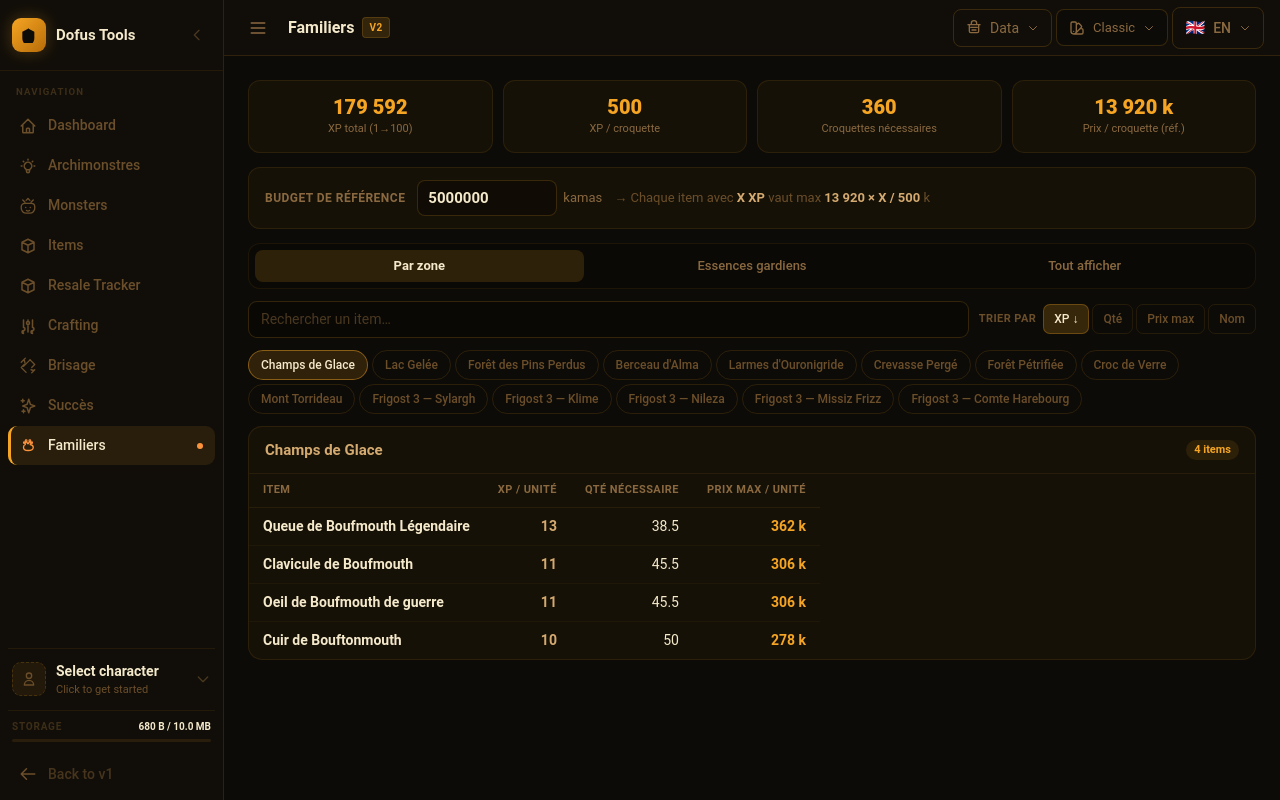
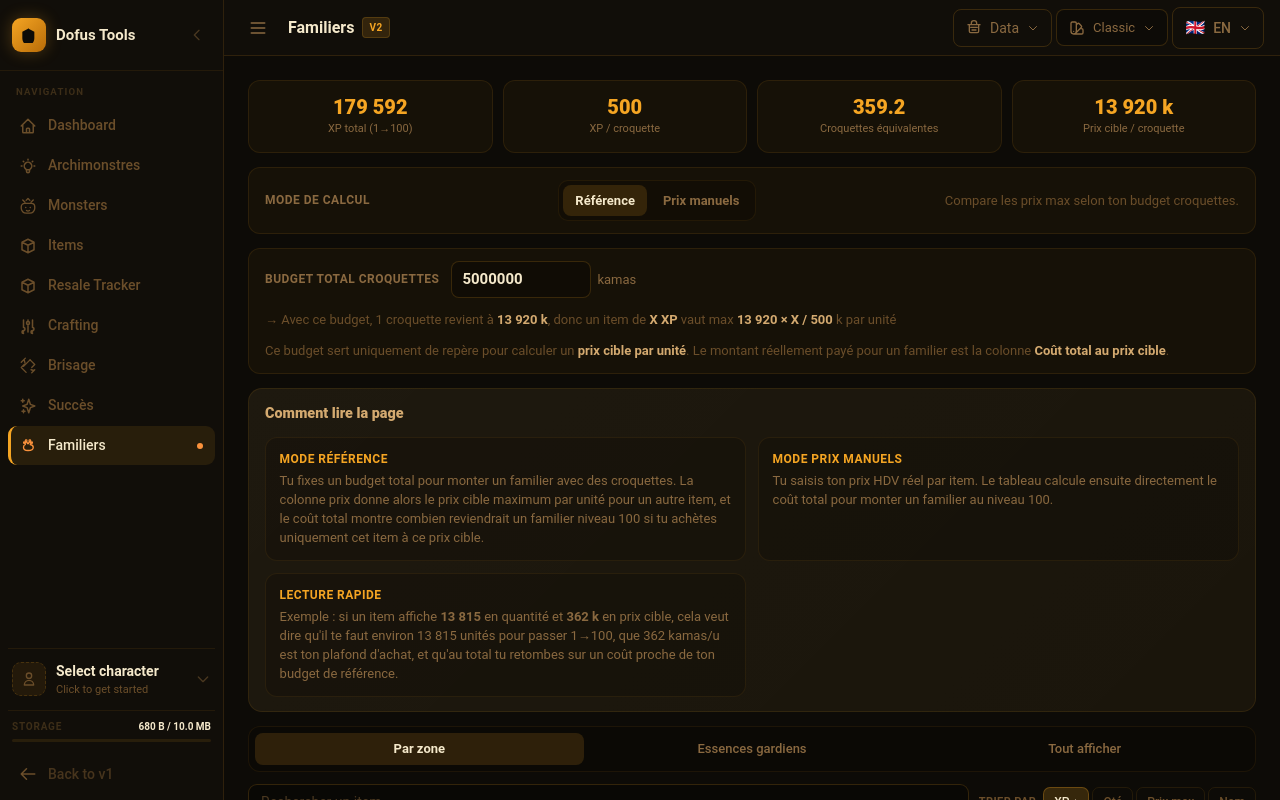
Before and after one commit to AyoubSen/dofus-planner, a Nuxt app: page /familiers in a window 1280 px wide. Built offline with nearby package versions, Linux system fonts and the light colour scheme.

Commit message:
corrected math in familiers page

```diff
--- a/app/pages/familiers.vue
+++ b/app/pages/familiers.vue
@@ -11,18 +11,29 @@
         <div class="fam-stat__label">XP / croquette</div>
       </div>
       <div class="fam-stat">
-        <div class="fam-stat__val">{{ Math.ceil(TOTAL_XP / XP_PER_KIBBLE) }}</div>
-        <div class="fam-stat__label">Croquettes nécessaires</div>
+        <div class="fam-stat__val">{{ fmtQty(KIBBLE_COUNT) }}</div>
+        <div class="fam-stat__label">Croquettes équivalentes</div>
       </div>
       <div class="fam-stat">
-        <div class="fam-stat__val">{{ fmt(Math.round(pricePerKibble)) }} k</div>
-        <div class="fam-stat__label">Prix / croquette (réf.)</div>
+        <div class="fam-stat__val">{{ pricingMode === 'reference' ? `${fmt(Math.round(pricePerKibble))} k` : `${manualPricedCount}` }}</div>
+        <div class="fam-stat__label">{{ pricingMode === 'reference' ? 'Prix cible / croquette' : 'Items avec prix saisi' }}</div>
       </div>
     </div>
 
     <!-- ── Budget control ────────────────────────────────────────── -->
-    <div class="fam-budget">
-      <span class="fam-budget__label">Budget de référence</span>
+    <div class="fam-budget fam-budget--mode">
+      <span class="fam-budget__label">Mode de calcul</span>
+      <div class="fam-mode-toggle">
+        <button class="fam-mode-toggle__btn" :class="{ 'fam-mode-toggle__btn--on': pricingMode === 'reference' }" @click="pricingMode = 'reference'">Référence</button>
+        <button class="fam-mode-toggle__btn" :class="{ 'fam-mode-toggle__btn--on': pricingMode === 'manual' }" @click="pricingMode = 'manual'">Prix manuels</button>
+      </div>
+      <span class="fam-budget__hint">
+        {{ pricingMode === 'reference' ? 'Compare les prix max selon ton budget croquettes.' : 'Saisis tes prix HDV et vois le coût réel pour monter un familier niveau 100.' }}
+      </span>
+    </div>
+
+    <div v-if="pricingMode === 'reference'" class="fam-budget">
+      <span class="fam-budget__label">Budget total croquettes</span>
       <div class="fam-budget__input-wrap">
         <input
           v-model.number="budget"
@@ -34,9 +45,39 @@
         <span class="fam-budget__unit">kamas</span>
       </div>
       <span class="fam-budget__hint">
-        → Chaque item avec <strong>X XP</strong> vaut max
-        <strong>{{ fmt(Math.round(pricePerKibble)) }} × X / {{ XP_PER_KIBBLE }}</strong> k
+        → Avec ce budget, 1 croquette revient à <strong>{{ fmt(Math.round(pricePerKibble)) }} k</strong>, donc un item de <strong>X XP</strong> vaut max
+        <strong>{{ fmt(Math.round(pricePerKibble)) }} × X / {{ XP_PER_KIBBLE }}</strong> k par unité
       </span>
+      <span class="fam-budget__hint fam-budget__hint--soft">
+        Ce budget sert uniquement de repère pour calculer un <strong>prix cible par unité</strong>. Le montant réellement payé pour un familier est la colonne
+        <strong>Coût total au prix cible</strong>.
+      </span>
+    </div>
+
+    <div v-else class="fam-budget">
+      <span class="fam-budget__label">Prix manuels</span>
+      <span class="fam-budget__hint">
+        Le coût niveau 100 = <strong>prix saisi × quantité nécessaire</strong>. Les valeurs sont sauvegardées localement.
+      </span>
+      <button class="fam-clear-btn" @click="clearManualPrices">Effacer les prix</button>
+    </div>
+
+    <div class="fam-guide">
+      <div class="fam-guide__title">Comment lire la page</div>
+      <div class="fam-guide__grid">
+        <div class="fam-guide__item">
+          <div class="fam-guide__label">Mode référence</div>
+          <div class="fam-guide__text">Tu fixes un budget total pour monter un familier avec des croquettes. La colonne prix donne alors le prix cible maximum par unité pour un autre item, et le coût total montre combien reviendrait un familier niveau 100 si tu achètes uniquement cet item à ce prix cible.</div>
+        </div>
+        <div class="fam-guide__item">
+          <div class="fam-guide__label">Mode prix manuels</div>
+          <div class="fam-guide__text">Tu saisis ton prix HDV réel par item. Le tableau calcule ensuite directement le coût total pour monter un familier au niveau 100.</div>
+        </div>
+        <div class="fam-guide__item">
+          <div class="fam-guide__label">Lecture rapide</div>
+          <div class="fam-guide__text">Exemple : si un item affiche <strong>13 815</strong> en quantité et <strong>362 k</strong> en prix cible, cela veut dire qu'il te faut environ 13 815 unités pour passer 1→100, que 362 kamas/u est ton plafond d'achat, et qu'au total tu retombes sur un coût proche de ton budget de référence.</div>
+        </div>
+      </div>
     </div>
 
     <!-- ── Tab selector ──────────────────────────────────────────── -->
@@ -108,7 +149,8 @@
               <th>Item</th>
               <th class="text-right">XP / unité</th>
               <th class="text-right">Qté nécessaire</th>
-              <th class="text-right">Prix max / unité</th>
+              <th class="text-right">{{ pricingMode === 'reference' ? 'Prix cible / unité' : 'Prix saisi / unité' }}</th>
+              <th class="text-right">{{ pricingMode === 'reference' ? 'Coût total au prix cible' : 'Coût total lvl 100' }}</th>
             </tr>
           </thead>
           <tbody>
@@ -116,10 +158,21 @@
               <td class="fam-item-name">{{ item.name }}</td>
               <td class="fam-num fam-xp text-right">{{ item.xp }}</td>
               <td class="fam-num text-right">{{ fmtQty(qtyNeeded(item.xp)) }}</td>
-              <td class="fam-num fam-price text-right">{{ fmt(maxPrice(item.xp)) }} k</td>
+              <td v-if="pricingMode === 'reference'" class="fam-num fam-price text-right">{{ fmt(maxPrice(item.xp)) }} k</td>
+              <td v-else class="text-right">
+                <input
+                  :value="manualPrices[item.name] ?? ''"
+                  type="number"
+                  min="0"
+                  step="1"
+                  class="fam-price-input"
+                  @input="setManualPrice(item.name, ($event.target as HTMLInputElement).value)"
+                />
+              </td>
+              <td class="fam-num fam-price text-right">{{ levelCostLabel(item) }}</td>
             </tr>
             <tr v-if="filteredZoneItems.length === 0">
-              <td colspan="4" class="fam-empty">Aucun item trouvé.</td>
+              <td colspan="5" class="fam-empty">Aucun item trouvé.</td>
             </tr>
           </tbody>
         </table>
@@ -140,7 +193,8 @@
               <th class="text-right">Niv. donjon</th>
               <th class="text-right">XP / unité</th>
               <th class="text-right">Qté nécessaire</th>
-              <th class="text-right">Prix max / unité</th>
+              <th class="text-right">{{ pricingMode === 'reference' ? 'Prix cible / unité' : 'Prix saisi / unité' }}</th>
+              <th class="text-right">{{ pricingMode === 'reference' ? 'Coût total au prix cible' : 'Coût total lvl 100' }}</th>
             </tr>
           </thead>
           <tbody>
@@ -149,10 +203,21 @@
               <td class="fam-num fam-lvl text-right">{{ item.dungeonLevel }}</td>
               <td class="fam-num fam-xp text-right">{{ item.xp }}</td>
               <td class="fam-num text-right">{{ fmtQty(qtyNeeded(item.xp)) }}</td>
-              <td class="fam-num fam-price text-right">{{ fmt(maxPrice(item.xp)) }} k</td>
+              <td v-if="pricingMode === 'reference'" class="fam-num fam-price text-right">{{ fmt(maxPrice(item.xp)) }} k</td>
+              <td v-else class="text-right">
+                <input
+                  :value="manualPrices[item.name] ?? ''"
+                  type="number"
+                  min="0"
+                  step="1"
+                  class="fam-price-input"
+                  @input="setManualPrice(item.name, ($event.target as HTMLInputElement).value)"
+                />
+              </td>
+              <td class="fam-num fam-price text-right">{{ levelCostLabel(item) }}</td>
             </tr>
             <tr v-if="filteredEssences.length === 0">
-              <td colspan="5" class="fam-empty">Aucune essence trouvée.</td>
+              <td colspan="6" class="fam-empty">Aucune essence trouvée.</td>
             </tr>
           </tbody>
         </table>
@@ -173,7 +238,8 @@
               <th>Zone / Source</th>
               <th class="text-right">XP / unité</th>
               <th class="text-right">Qté nécessaire</th>
-              <th class="text-right">Prix max / unité</th>
+              <th class="text-right">{{ pricingMode === 'reference' ? 'Prix cible / unité' : 'Prix saisi / unité' }}</th>
+              <th class="text-right">{{ pricingMode === 'reference' ? 'Coût total au prix cible' : 'Coût total lvl 100' }}</th>
             </tr>
           </thead>
           <tbody>
@@ -182,10 +248,21 @@
               <td class="fam-source">{{ item.source }}</td>
               <td class="fam-num fam-xp text-right">{{ item.xp }}</td>
               <td class="fam-num text-right">{{ fmtQty(qtyNeeded(item.xp)) }}</td>
-              <td class="fam-num fam-price text-right">{{ fmt(maxPrice(item.xp)) }} k</td>
+              <td v-if="pricingMode === 'reference'" class="fam-num fam-price text-right">{{ fmt(maxPrice(item.xp)) }} k</td>
+              <td v-else class="text-right">
+                <input
+                  :value="manualPrices[item.name] ?? ''"
+                  type="number"
+                  min="0"
+                  step="1"
+                  class="fam-price-input"
+                  @input="setManualPrice(item.name, ($event.target as HTMLInputElement).value)"
+                />
+              </td>
+              <td class="fam-num fam-price text-right">{{ levelCostLabel(item) }}</td>
             </tr>
             <tr v-if="filteredAllItems.length === 0">
-              <td colspan="5" class="fam-empty">Aucun item trouvé.</td>
+              <td colspan="6" class="fam-empty">Aucun item trouvé.</td>
             </tr>
           </tbody>
         </table>
@@ -206,6 +283,8 @@ const KIBBLE_COUNT = TOTAL_XP / XP_PER_KIBBLE
 
 const budget = ref(5_000_000)
 const pricePerKibble = computed(() => budget.value / KIBBLE_COUNT)
+const pricingMode = ref<'reference' | 'manual'>('reference')
+const manualPrices = ref<Record<string, number>>({})
 
 const TABS = [
   { id: 'zones', label: 'Par zone' },
@@ -218,15 +297,49 @@ const activeZone = ref(data.zones[0]?.id ?? '')
 const search = ref('')
 const sortBy = ref<'xp' | 'qty' | 'price' | 'name'>('xp')
 const sortDir = ref<'desc' | 'asc'>('desc')
+const MANUAL_PRICES_KEY = 'familiers_manual_prices_v1'
 
 const currentZone = computed(() => data.zones.find(z => z.id === activeZone.value) ?? null)
 
 // Formulas
-const qtyNeeded = (xp: number) => XP_PER_KIBBLE / xp
+const qtyNeeded = (xp: number) => TOTAL_XP / xp
 const maxPrice = (xp: number) => Math.round((pricePerKibble.value * xp) / XP_PER_KIBBLE)
+const referenceLevelCost = (item: { xp: number }) => Math.round(maxPrice(item.xp) * qtyNeeded(item.xp))
+const manualLevelCost = (item: { name: string; xp: number }) => {
+  const price = manualPrices.value[item.name]
+  if (!(typeof price === 'number') || price < 0) return null
+  return Math.round(price * qtyNeeded(item.xp))
+}
 
 const fmt = (n: number) => n.toLocaleString('fr-FR')
 const fmtQty = (n: number) => n % 1 === 0 ? n.toString() : n.toFixed(1)
+const manualPricedCount = computed(() =>
+  Object.values(manualPrices.value).filter((value) => typeof value === 'number' && value > 0).length
+)
+
+const setManualPrice = (itemName: string, value: string | number) => {
+  const raw = typeof value === 'number' ? String(value) : value
+  if (!raw.trim()) {
+    delete manualPrices.value[itemName]
+    return
+  }
+  const parsed = Number(raw)
+  if (!Number.isFinite(parsed) || parsed < 0) return
+  manualPrices.value[itemName] = Math.round(parsed)
+}
+
+const clearManualPrices = () => {
+  manualPrices.value = {}
+}
+
+const manualLevelCostLabel = (item: { name: string; xp: number }) => {
+  const total = manualLevelCost(item)
+  return total === null ? '—' : `${fmt(total)} k`
+}
+const levelCostLabel = (item: { name: string; xp: number }) =>
+  pricingMode.value === 'reference'
+    ? `${fmt(referenceLevelCost(item))} k`
+    : manualLevelCostLabel(item)
 
 const toggleSort = (key: typeof sortBy.value) => {
   if (sortBy.value === key) {
@@ -273,6 +386,19 @@ const filteredAllItems = computed(() => {
   const filtered = q ? allItems.value.filter(i => i.name.toLowerCase().includes(q)) : allItems.value
   return sortItems(filtered)
 })
+
+onMounted(() => {
+  try {
+    const raw = localStorage.getItem(MANUAL_PRICES_KEY)
+    manualPrices.value = raw ? JSON.parse(raw) : {}
+  } catch {
+    manualPrices.value = {}
+  }
+})
+
+watch(manualPrices, (value) => {
+  localStorage.setItem(MANUAL_PRICES_KEY, JSON.stringify(value))
+}, { deep: true })
 </script>
 
 <style scoped>
@@ -307,6 +433,7 @@ const filteredAllItems = computed(() => {
   padding: .75rem 1rem;
   margin-bottom: .875rem;
 }
+.fam-budget--mode { justify-content: space-between; }
 .fam-budget__label {
   font-size: .75rem;
   font-weight: 700;
@@ -314,6 +441,77 @@ const filteredAllItems = computed(() => {
   text-transform: uppercase;
   letter-spacing: .04em;
   white-space: nowrap;
+}
+.fam-mode-toggle {
+  display: flex;
+  gap: 4px;
+  padding: .25rem;
+  border-radius: 10px;
+  background: rgba(0,0,0,.2);
+  border: 1px solid var(--v2-border-subtle);
+}
+.fam-mode-toggle__btn {
+  padding: .375rem .75rem;
+  border-radius: 8px;
+  border: none;
+  background: transparent;
+  color: var(--v2-text-secondary);
+  font-size: .8125rem;
+  font-weight: 600;
+  cursor: pointer;
+  transition: all .15s;
+}
+.fam-mode-toggle__btn--on { background: var(--v2-active-strong); color: var(--v2-text); }
+.fam-clear-btn {
+  padding: .375rem .75rem;
+  border-radius: 8px;
+  border: 1px solid rgba(248,113,113,.2);
+  background: transparent;
+  color: #f87171;
+  font-size: .75rem;
+  font-weight: 600;
+  cursor: pointer;
+  transition: all .15s;
+}
+.fam-clear-btn:hover { background: rgba(248,113,113,.1); }
+.fam-guide {
+  margin-bottom: .875rem;
+  padding: .9rem 1rem;
+  border-radius: 14px;
+  border: 1px solid var(--v2-active);
+  background:
+    linear-gradient(135deg, rgba(255,255,255,.03), rgba(255,255,255,.015)),
+    var(--v2-hover-subtle);
+}
+.fam-guide__title {
+  font-size: .9rem;
+  font-weight: 800;
+  color: var(--v2-text-hover);
+  margin-bottom: .75rem;
+}
+.fam-guide__grid {
+  display: grid;
+  grid-template-columns: repeat(2, minmax(0, 1fr));
+  gap: .75rem;
+}
+.fam-guide__item {
+  padding: .75rem .85rem;
+  border-radius: 12px;
+  background: rgba(0,0,0,.15);
+  border: 1px solid var(--v2-border-subtle);
+}
+.fam-guide__label {
+  font-size: .75rem;
+  font-weight: 700;
+  color: var(--v2-accent);
+  text-transform: uppercase;
+  letter-spacing: .04em;
+  margin-bottom: .3rem;
+}
+.fam-guide__text {
+  font-size: .8125rem;
+  color: var(--v2-text-secondary);
+  line-height: 1.45;
 }
 .fam-budget__input-wrap { display: flex; align-items: center; gap: .375rem; }
 .fam-budget__input {
@@ -497,9 +695,27 @@ const filteredAllItems = computed(() => {
   font-size: .875rem;
   white-space: nowrap;
 }
+.fam-price-input {
+  width: 120px;
+  max-width: 100%;
+  background: rgba(0,0,0,.25);
+  border: 1px solid var(--v2-border-med);
+  border-radius: 8px;
+  padding: .35rem .55rem;
+  color: var(--v2-text);
+  font-size: .8125rem;
+  text-align: right;
+  outline: none;
+  transition: border-color .15s;
+}
+.fam-price-input:focus { border-color: var(--v2-border-focus); }
 .fam-xp { color: var(--v2-text-hover); font-weight: 600; }
 .fam-price { color: var(--v2-accent); font-weight: 700; }
 .fam-lvl { color: var(--v2-text-secondary); }
+
+@media (max-width: 720px) {
+  .fam-guide__grid { grid-template-columns: 1fr; }
+}
 
 .fam-empty {
   text-align: center;
```
